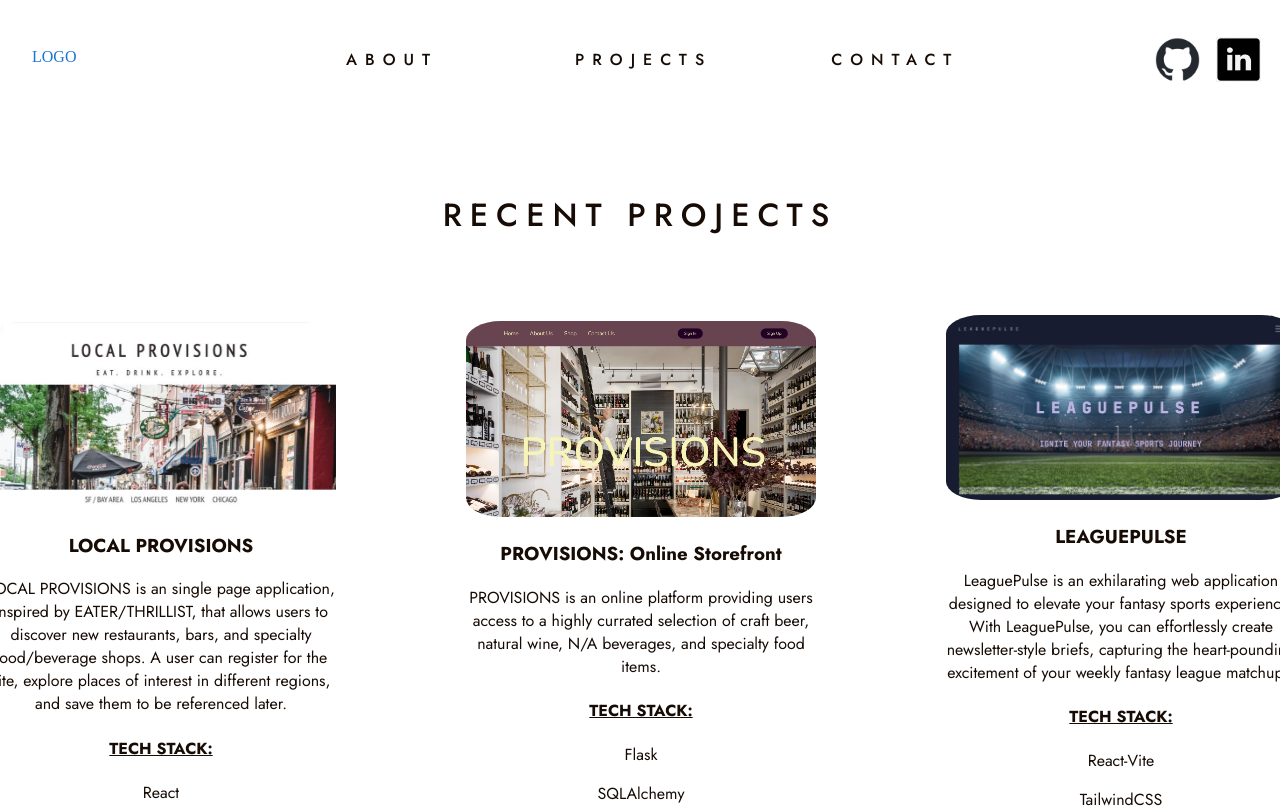
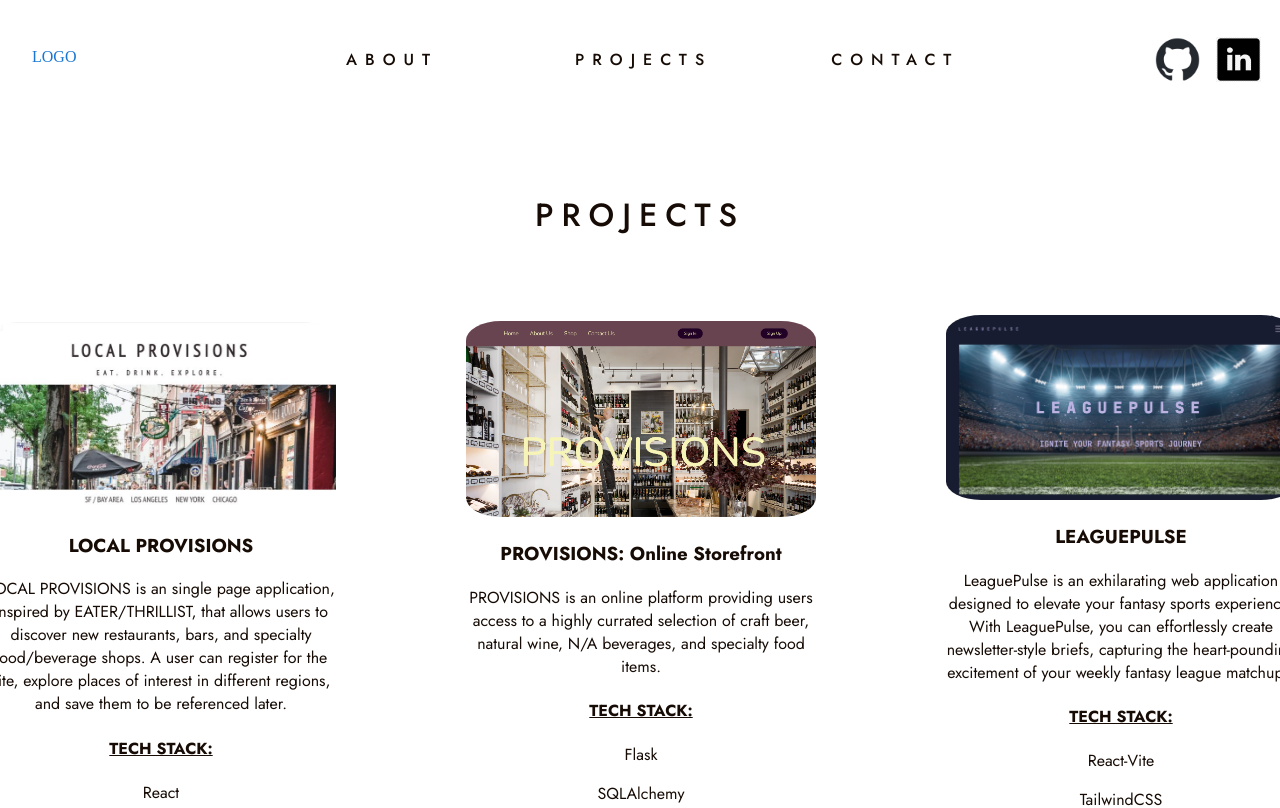
Before and after one commit to jtompkins415/portfolio_site, a React (Vite) app: page /projects in a window 1280 px wide. Shown: the top 808 px of the page. Built offline with nearby package versions, Linux system fonts and the light colour scheme.

Commit message:
edit section title

```diff
--- a/src/ProjectContainer/ProjectContainer.jsx
+++ b/src/ProjectContainer/ProjectContainer.jsx
@@ -7,7 +7,7 @@ function ProjectContainer(){
     return(
         <div className="main-container">
             <div className="title-container">
-               <h2>Recent Projects</h2>
+               <h2>Projects</h2>
             </div>
             <div className="project-content-container">
                 <Project projectObject={projectObjectArray[0]} />
```
